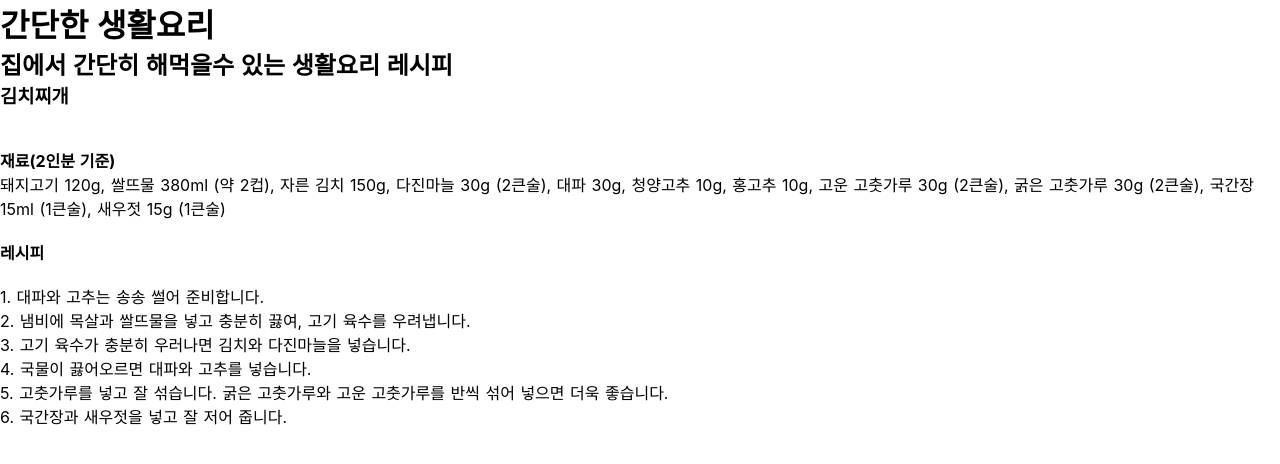
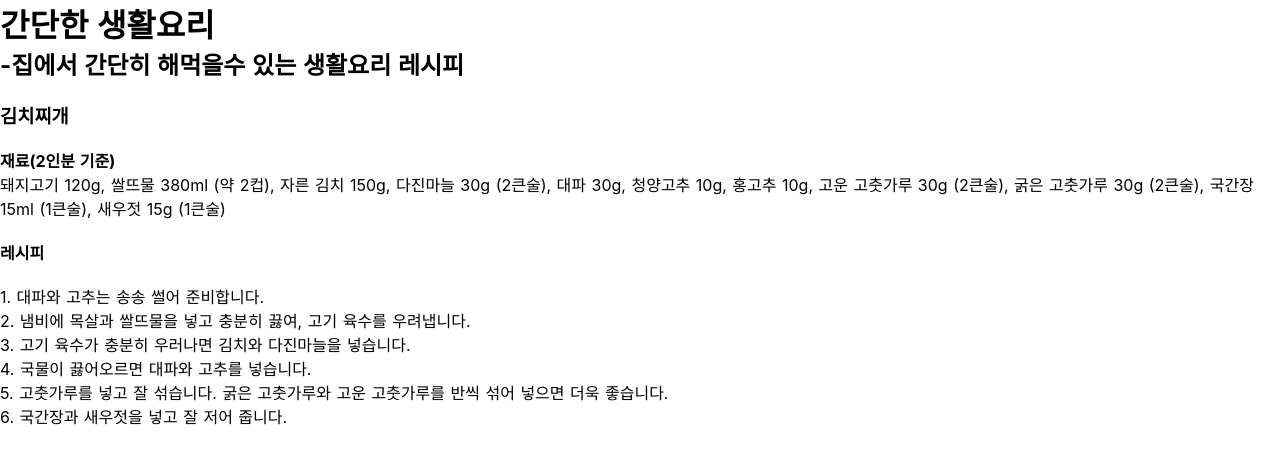
Before and after one commit to ParkJoonhee/doglove123, a Nuxt app: page / in a window 1280 px wide. Shown: the top 464 px of the page. Built offline with nearby package versions, Linux system fonts and the light colour scheme.

Commit message:
[Bug] Writing error

```diff
--- a/pages/index.vue
+++ b/pages/index.vue
@@ -1,8 +1,8 @@
 <template>
   <main>
     <div><h1>간단한 생활요리</h1></div>
-    <div><h2>집에서 간단히 해먹을수 있는 생활요리 레시피</h2></div>
-    <div><h3>김치찌개</h3><br><br><h4>재료(2인분 기준)</h4></div>
+    <div><h2>-집에서 간단히 해먹을수 있는 생활요리 레시피</h2><br></div>
+    <div><h3>김치찌개</h3><br><h4>재료(2인분 기준)</h4></div>
     <div>
       돼지고기 120g, 쌀뜨물 380ml (약 2컵), 자른 김치 150g, 다진마늘 30g (2큰술), 대파 30g, 청양고추 10g, 홍고추 10g, 고운 고춧가루 30g (2큰술), 굵은 고춧가루 30g (2큰술), 국간장 15ml (1큰술), 새우젓 15g (1큰술)<br><br>
     </div>
```
